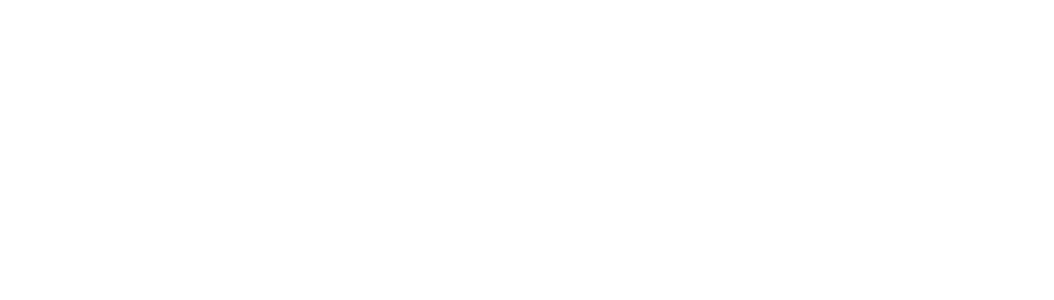
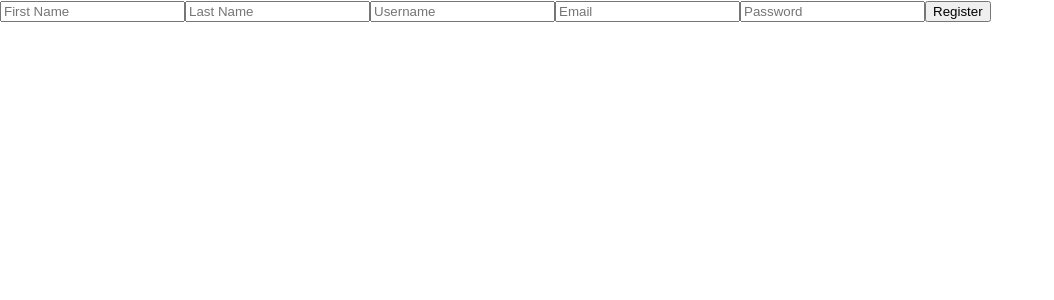
Before and after one commit to RomaneVnti/Budget_tracker, a React (Create React App) app in the folder frontend/: page /register in a window 1280 px wide. Before the commit this address had no page. Shown: the top 300 px of the page, without its empty margins (0-1054 px from the left). Built offline with nearby package versions, Linux system fonts and the light colour scheme.

Commit message:
routes.js/userRoutes.js/App.js/Login.jsx/Register.jsx
Mise en place du formulaire d'inscription
Lien avec la base de donnée et la création d'utilisateur fonctionne

```diff
--- a/frontend/src/App.js
+++ b/frontend/src/App.js
@@ -3,6 +3,7 @@ import { Routes, Route } from 'react-router-dom'; // Importez Routes et Route
 import { AuthProvider } from './context/AuthContext'; // Assurez-vous que le chemin est correct
 import Login from './components/login/Login';
 import Home from './components/home/Home';
+import Register from './components/register/Register';
 
 function App() {
   return (
@@ -10,7 +11,8 @@ function App() {
       <Routes>
         <Route path="/login" element={<Login />} />
         <Route path="/home" element={<Home />} />
-        <Route path="/" element={<Login />} /> {/* Ajoutez cette route pour la page d'accueil */}
+        <Route path="/" element={<Login />} />
+        <Route path="/register" element={<Register />} />
       </Routes>
     </AuthProvider>
   );
--- a/frontend/src/components/login/Login.jsx
+++ b/frontend/src/components/login/Login.jsx
@@ -1,6 +1,6 @@
 import React, { useState } from 'react';
 import axios from 'axios';
-import { useAuth } from '../../context/AuthContext.jsx'; // Assurez-vous que le chemin est correct
+import { useAuth } from '../../context/AuthContext'; // Assurez-vous que le chemin est correct
 import { useNavigate } from 'react-router-dom'; // Utilisez useNavigate au lieu de useHistory
 
 export default function Login() {
--- /dev/null
+++ b/frontend/src/components/register/Register.jsx
@@ -0,0 +1,78 @@
+import React, { useState } from 'react';
+import axios from 'axios';
+import { useNavigate } from 'react-router-dom'; // Importez useNavigate
+import { useAuth } from '../../context/AuthContext';
+
+export default function Register() {
+  const [firstName, setFirstName] = useState('');
+  const [lastName, setLastName] = useState('');
+  const [username, setUsername] = useState('');
+  const [email, setEmail] = useState('');
+  const [password, setPassword] = useState('');
+  const [errorMessage, setErrorMessage] = useState('');
+  const navigate = useNavigate(); // Utilisez useNavigate au lieu de useHistory
+  const { setUser } = useAuth();
+
+  const handleRegister = async () => {
+    try {
+      const response = await axios.post('http://localhost:8000/users', {
+        firstName: firstName,
+        lastName: lastName,
+        username: username,
+        email: email,
+        password: password,
+      });
+
+      console.log('Réponse du backend :', response.data);
+
+      setUser(response.data.user); // Stocker les informations d'utilisateur dans le contexte
+      navigate('/home'); // Utilisez navigate pour rediriger vers la page d'accueil après l'inscription
+
+    } catch (error) {
+      console.error('Erreur lors de l\'inscription :', error);
+      if (error.response && error.response.data && error.response.data.message) {
+        setErrorMessage(error.response.data.message);
+      } else {
+        setErrorMessage('Une erreur est survenue lors de l\'inscription.');
+      }
+    }
+  };
+
+  return (
+    <div>
+      <input
+        type="text"
+        placeholder="First Name"
+        value={firstName}
+        onChange={e => setFirstName(e.target.value)}
+      />
+      <input
+        type="text"
+        placeholder="Last Name"
+        value={lastName}
+        onChange={e => setLastName(e.target.value)}
+      />
+      <input
+        type="text"
+        placeholder="Username"
+        value={username}
+        onChange={e => setUsername(e.target.value)}
+      />
+      <input
+        type="email"
+        placeholder="Email"
+        value={email}
+        onChange={e => setEmail(e.target.value)}
+      />
+      <input
+        type="password"
+        placeholder="Password"
+        value={password}
+        onChange={e => setPassword(e.target.value)}
+      />
+      <button onClick={handleRegister}>Register</button>
+
+      {errorMessage && <div className="error-message">{errorMessage}</div>}
+    </div>
+  );
+}
```
Also changed, not shown: 2 other files (tests, documents, lock files or other folders).
